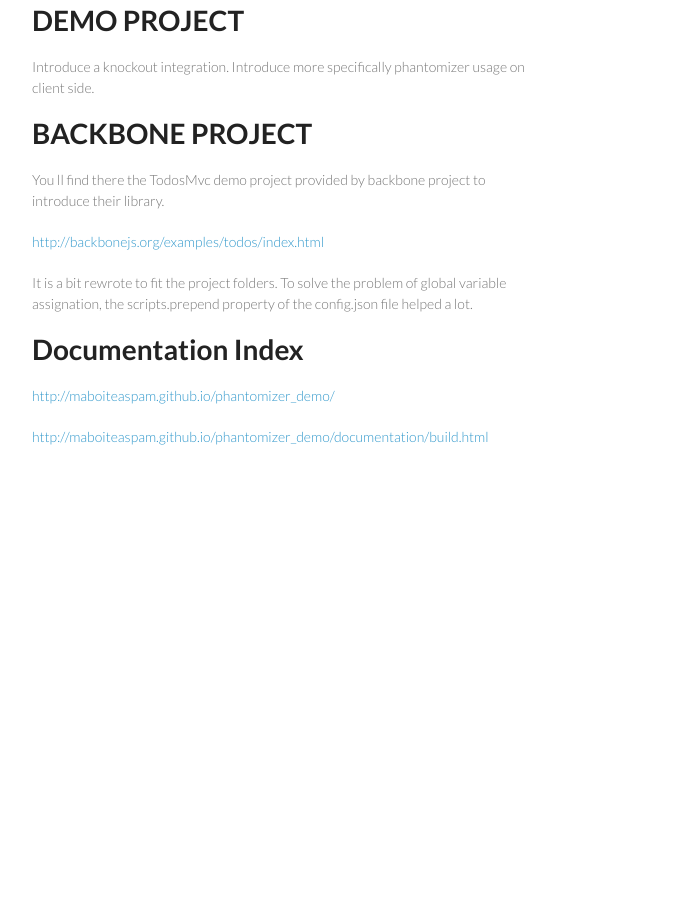
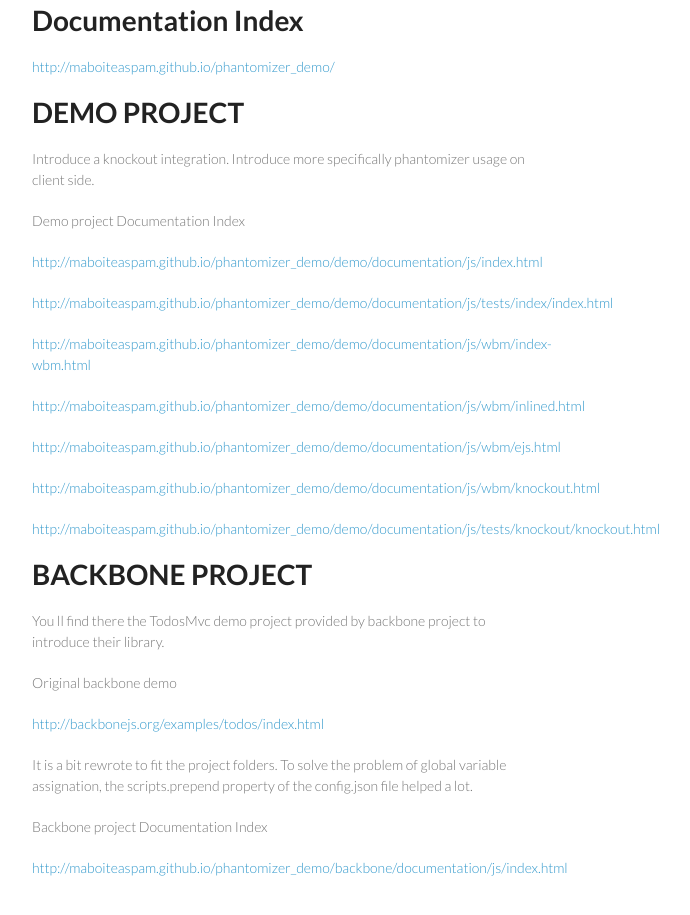
Before and after one commit to maboiteaspam/phantomizer_demo, a plain HTML site: page index.html in a window 1280 px wide. Shown: the part 1647-2562 px from the top of the page, without its empty margins (538-1228 px from the left). Before the commit the page ends 2164 px from the top, so only its background shows below. Drawn offline with Linux system fonts and the light colour scheme.

Commit message:
Create gh-pages branch via GitHub

```diff
--- a/index.html
+++ b/index.html
@@ -112,15 +112,38 @@
 </code></pre>
 
 <h1>
+<a name="documentation-index" class="anchor" href="#documentation-index"><span class="octicon octicon-link"></span></a>Documentation Index</h1>
+
+<p><a href="http://maboiteaspam.github.io/phantomizer_demo/">http://maboiteaspam.github.io/phantomizer_demo/</a></p>
+
+<h1>
 <a name="demo-project" class="anchor" href="#demo-project"><span class="octicon octicon-link"></span></a>DEMO PROJECT</h1>
 
 <p>Introduce a knockout integration.
 Introduce more specifically phantomizer usage on client side.</p>
 
+<p>Demo project Documentation Index</p>
+
+<p><a href="http://maboiteaspam.github.io/phantomizer_demo/demo/documentation/js/index.html">http://maboiteaspam.github.io/phantomizer_demo/demo/documentation/js/index.html</a></p>
+
+<p><a href="http://maboiteaspam.github.io/phantomizer_demo/demo/documentation/js/tests/index/index.html">http://maboiteaspam.github.io/phantomizer_demo/demo/documentation/js/tests/index/index.html</a></p>
+
+<p><a href="http://maboiteaspam.github.io/phantomizer_demo/demo/documentation/js/wbm/index-wbm.html">http://maboiteaspam.github.io/phantomizer_demo/demo/documentation/js/wbm/index-wbm.html</a></p>
+
+<p><a href="http://maboiteaspam.github.io/phantomizer_demo/demo/documentation/js/wbm/inlined.html">http://maboiteaspam.github.io/phantomizer_demo/demo/documentation/js/wbm/inlined.html</a></p>
+
+<p><a href="http://maboiteaspam.github.io/phantomizer_demo/demo/documentation/js/wbm/ejs.html">http://maboiteaspam.github.io/phantomizer_demo/demo/documentation/js/wbm/ejs.html</a></p>
+
+<p><a href="http://maboiteaspam.github.io/phantomizer_demo/demo/documentation/js/wbm/knockout.html">http://maboiteaspam.github.io/phantomizer_demo/demo/documentation/js/wbm/knockout.html</a></p>
+
+<p><a href="http://maboiteaspam.github.io/phantomizer_demo/demo/documentation/js/tests/knockout/knockout.html">http://maboiteaspam.github.io/phantomizer_demo/demo/documentation/js/tests/knockout/knockout.html</a></p>
+
 <h1>
 <a name="backbone-project" class="anchor" href="#backbone-project"><span class="octicon octicon-link"></span></a>BACKBONE PROJECT</h1>
 
 <p>You ll find there the TodosMvc demo project provided by backbone project to introduce their library.</p>
+
+<p>Original backbone demo</p>
 
 <p><a href="http://backbonejs.org/examples/todos/index.html">http://backbonejs.org/examples/todos/index.html</a></p>
 
@@ -128,12 +151,9 @@
 To solve the problem of global variable assignation,
 the scripts.prepend property of the config.json file helped a lot.</p>
 
-<h1>
-<a name="documentation-index" class="anchor" href="#documentation-index"><span class="octicon octicon-link"></span></a>Documentation Index</h1>
+<p>Backbone project Documentation Index</p>
 
-<p><a href="http://maboiteaspam.github.io/phantomizer_demo/">http://maboiteaspam.github.io/phantomizer_demo/</a></p>
-
-<p><a href="http://maboiteaspam.github.io/phantomizer_demo/documentation/build.html">http://maboiteaspam.github.io/phantomizer_demo/documentation/build.html</a></p>
+<p><a href="http://maboiteaspam.github.io/phantomizer_demo/backbone/documentation/js/index.html">http://maboiteaspam.github.io/phantomizer_demo/backbone/documentation/js/index.html</a></p>
       </section>
       <footer>
         <p>This project is maintained by <a href="https://github.com/maboiteaspam">maboiteaspam</a></p>
```
Also changed, not shown: params.json (+1 -1 lines).
